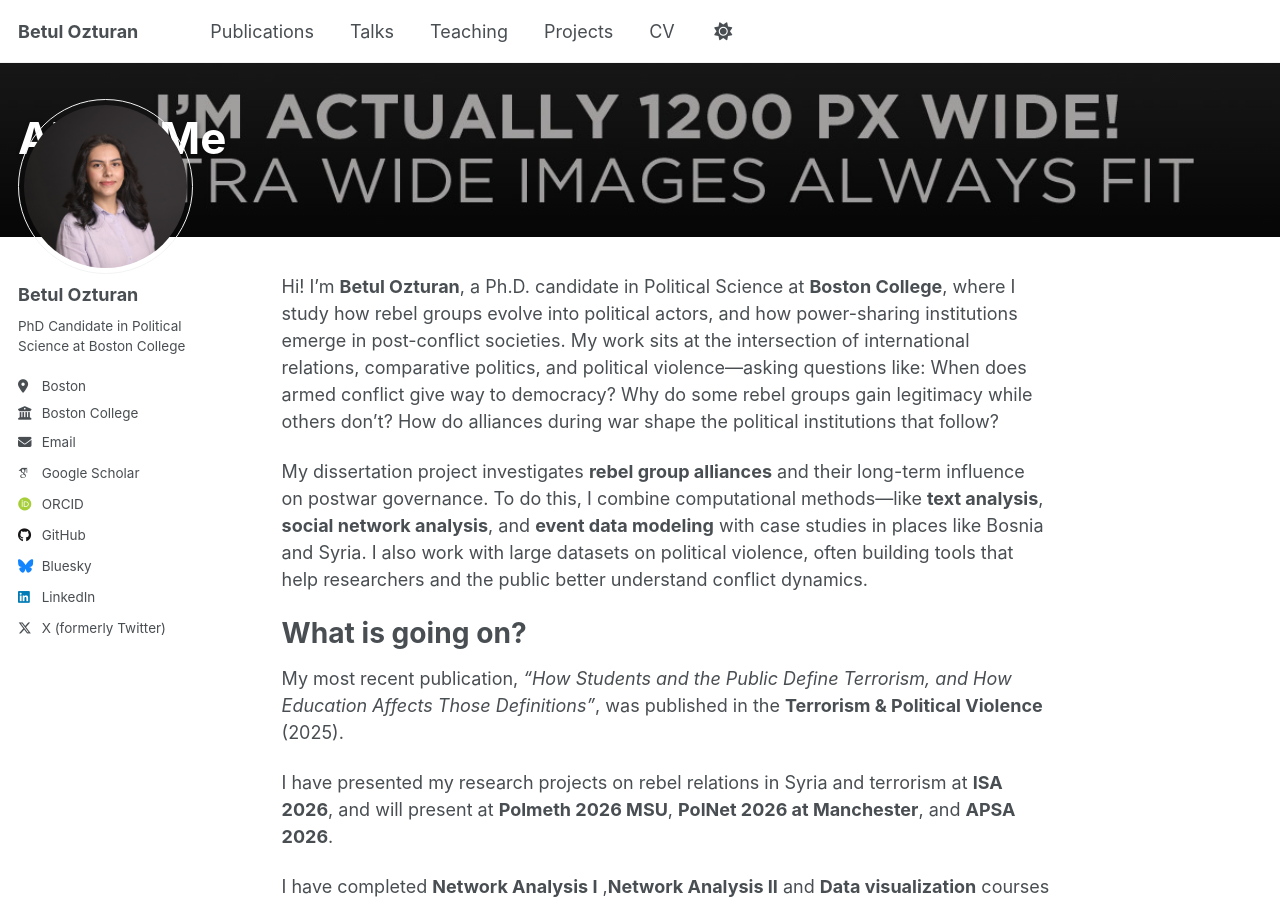
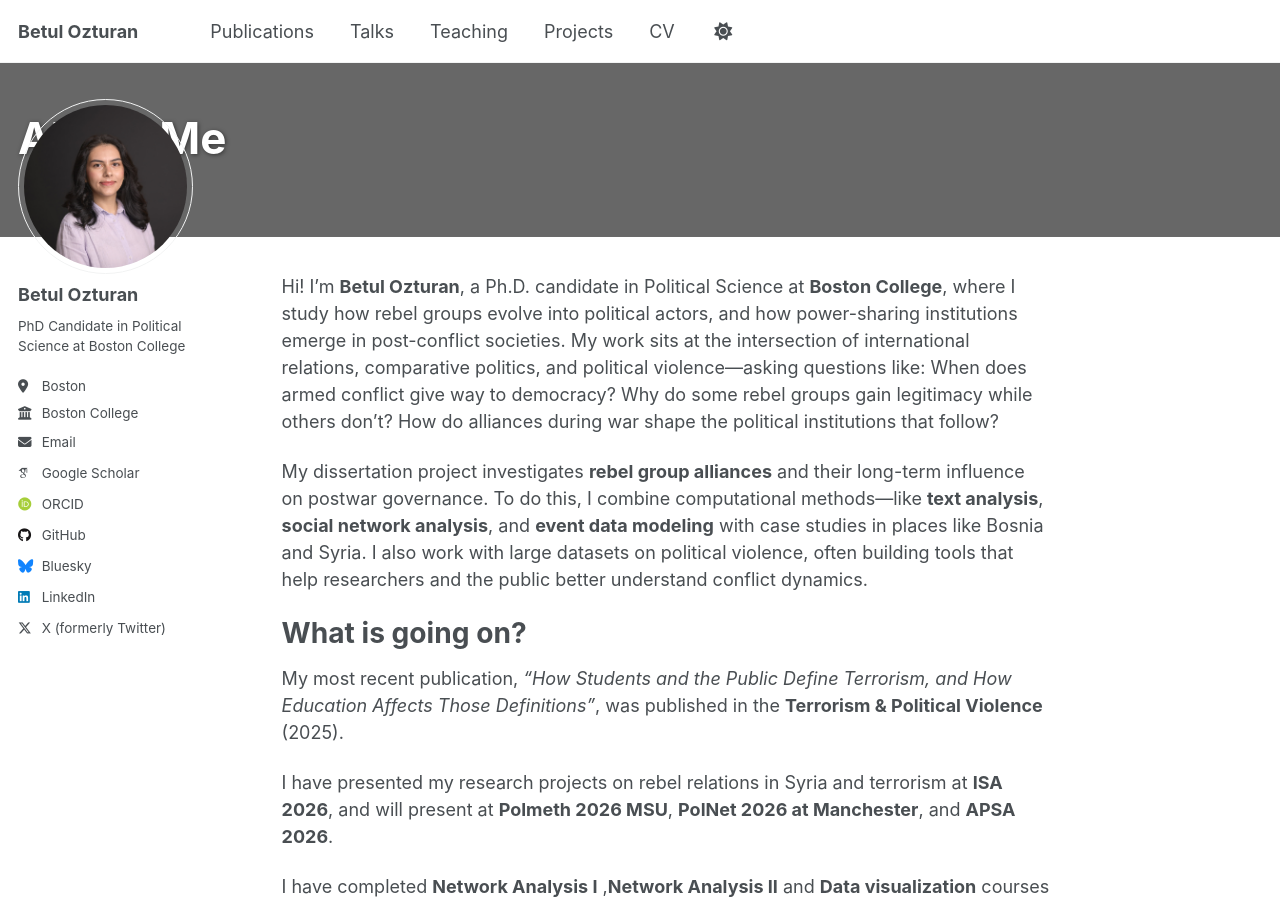
Before and after one commit to betulozturan/betulozturan.github.io, a Jekyll site: the page built from _pages/about.md, in a window 1280 px wide and 900 px high. Built offline with Jekyll 4.4.1, drawn with Linux system fonts in a browser that asks for light colours; some web fonts are replaced.

Commit message:
Update overlay image in about page

```diff
--- a/_pages/about.md
+++ b/_pages/about.md
@@ -3,7 +3,7 @@ permalink: /
 title: "About Me"
 author_profile: true
 header:
-  overlay_image: header-photo.jpg
+  overlay_image: IMG_0022.jpg
   overlay_filter: 0.35
 redirect_from:
   - /about/
```
